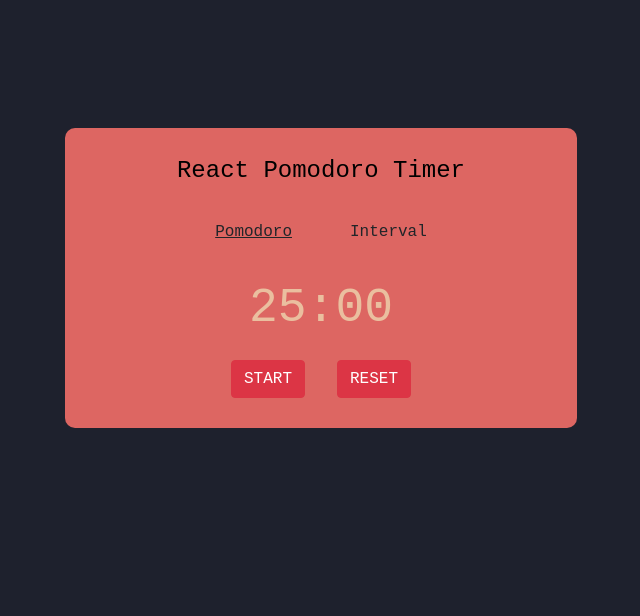
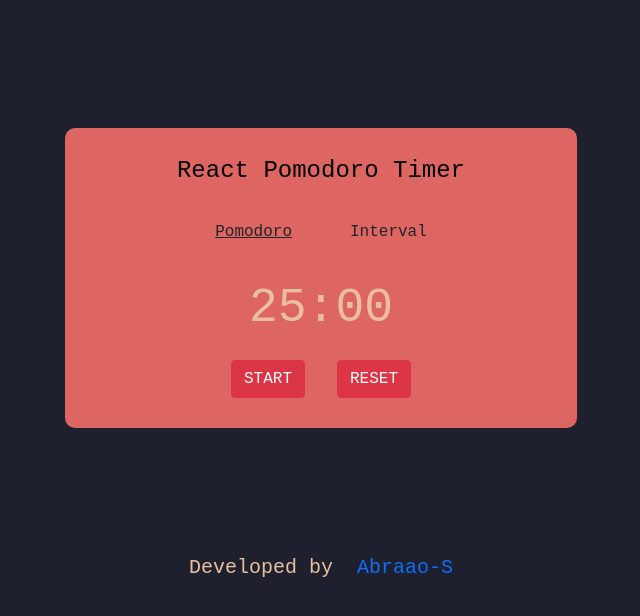
Before and after one commit to Abraao-S/react-pomodoro-timer, a React (Create React App) app: page / in a window 1280 px wide. Shown: the top 616 px of the page, without its empty margins (319-959 px from the left). Built offline with nearby package versions, Linux system fonts and the light colour scheme.

Commit message:
added credits

```diff
--- a/src/App.js
+++ b/src/App.js
@@ -1,4 +1,5 @@
 import { useEffect, useState } from 'react';
+import  Credits  from './Credits.js';
 
 const initialTimeInSeconds = 25 * 60;	// equals 1500 seconds or 25 minutes
 // const initialTimeInSeconds = 25 * 60 - 4;	// test: 4 seconds passed
@@ -47,7 +48,7 @@ function App() {
 
   // v1: working! resets the timer
   useEffect(() => {
-    if(isPomodoroSectionSelected) {
+    if (isPomodoroSectionSelected) {
       setTotalSeconds(initialTimeInSeconds);
     } else
       if (isIntervalSectionSelected) {
@@ -60,7 +61,7 @@ function App() {
     if (isPomodoroSectionSelected) {
       setTotalSeconds(initialTimeInSeconds);
     } else
-    if(isIntervalSectionSelected) {
+      if (isIntervalSectionSelected) {
         setTotalSeconds(initialBreakTimeInSeconds);
       }
   }, [isPomodoroSectionSelected, isIntervalSectionSelected]);
@@ -112,6 +113,7 @@ function App() {
   // }
 
   return (
+    <>
       <div className='app-container'>
 
         <span className='pomodoro-title'>
@@ -147,6 +149,10 @@ function App() {
         </div>
 
       </div>
+      <div className='credits'>
+        <Credits/>
+      </div>
+    </>
   )
 }
 
--- /dev/null
+++ b/src/Credits.js
@@ -0,0 +1,15 @@
+const Credits = () => {
+    const gitHubProfileUrl = 'https://github.com/Abraao-S';
+    const gitHubUserName = 'Abraao-S';
+
+    return (
+        <h5>
+            Developed by
+            <a href={gitHubProfileUrl}>
+            &nbsp; {gitHubUserName}
+            </a>
+        </h5>
+    )
+}
+
+export default Credits
--- a/src/index.css
+++ b/src/index.css
@@ -74,6 +74,14 @@ button-top:focus {
   margin-bottom: 5px;
 }
 
+a {
+  text-decoration: none;
+}
+
+.credits {
+  text-align: center;
+}
+
 /* small screens */
 @media (max-width: 800px) {
   .buttons-panel-bottom {
```
Lines whose indentation alone changed are shown as unchanged.
